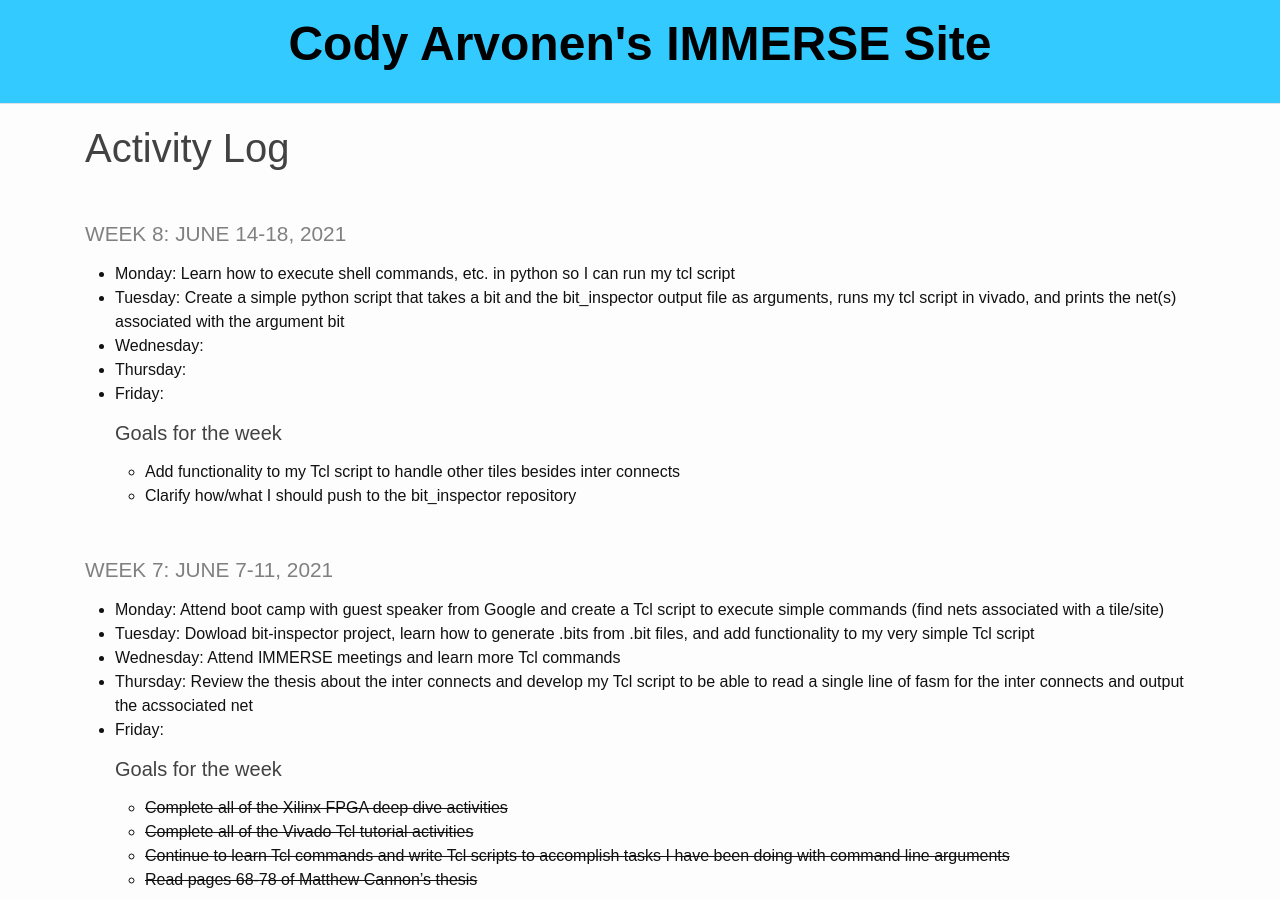
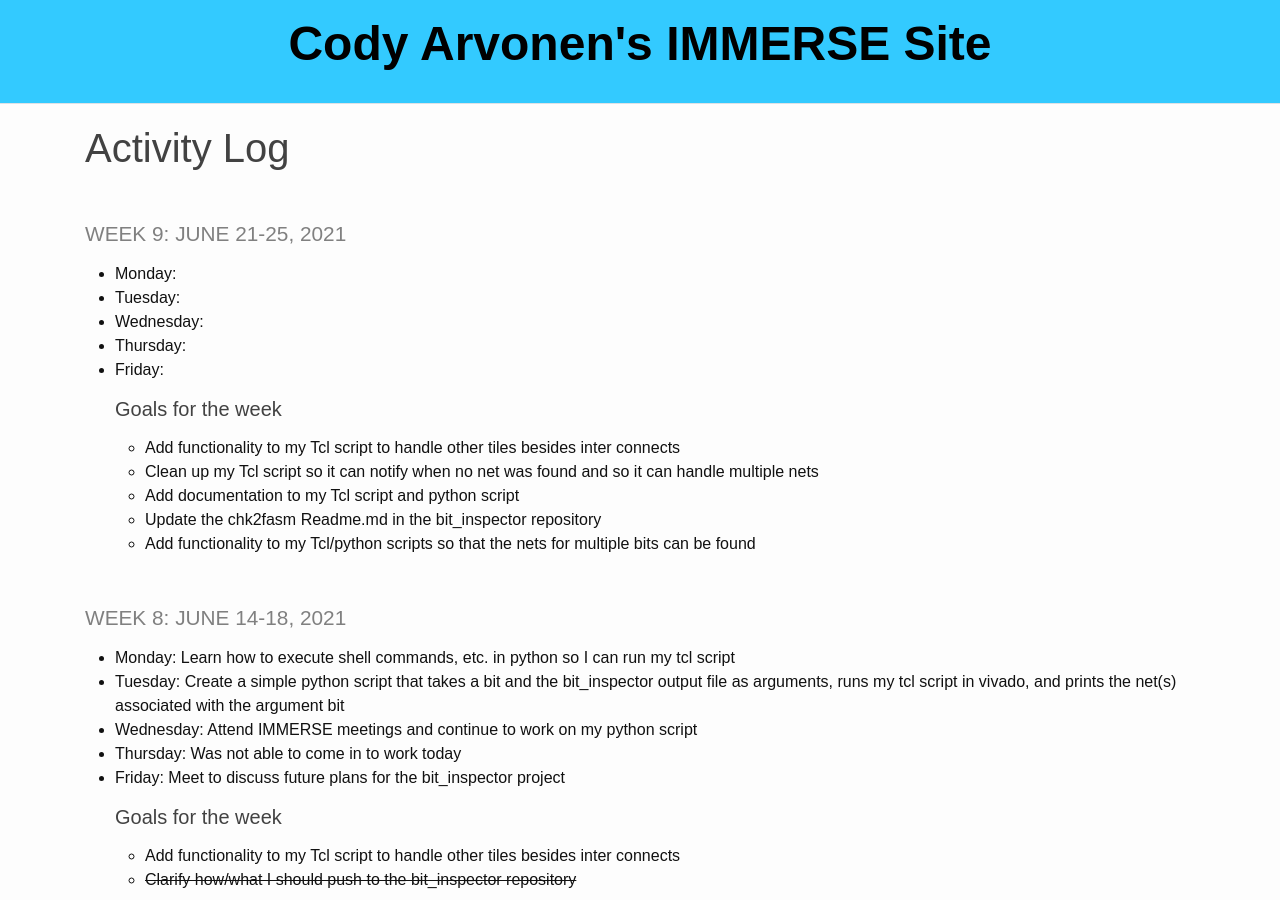
Before and after one commit to codyarvonen/personal_website, a Jekyll site: the page built from _pages/log.md, in a window 1280 px wide and 900 px high. Built offline with Jekyll 4.4.1, drawn with Linux system fonts in a browser that asks for light colours.

Commit message:
week8 updates

```diff
--- a/_pages/log.md
+++ b/_pages/log.md
@@ -3,17 +3,32 @@ layout: default
 title: Activity Log
 ---
 
-### **Week 8: June 14-18, 2021**
+### **Week 9: June 21-25, 2021**
 
-* **Monday**: Learn how to execute shell commands, etc. in python so I can run my tcl script
-* **Tuesday**: Create a simple python script that takes a bit and the bit_inspector output file as arguments, runs my tcl script in vivado, and prints the net(s) associated with the argument bit
+* **Monday**:
+* **Tuesday**:
 * **Wednesday**:
 * **Thursday**:
 * **Friday**:
 
   ##### **Goals for the week**
     * Add functionality to my Tcl script to handle other tiles besides inter connects
-    * Clarify how/what I should push to the bit_inspector repository
+    * Clean up my Tcl script so it can notify when no net was found and so it can handle multiple nets
+    * Add documentation to my Tcl script and python script
+    * Update the chk2fasm Readme.md in the bit_inspector repository
+    * Add functionality to my Tcl/python scripts so that the nets for multiple bits can be found
+
+### **Week 8: June 14-18, 2021**
+
+* **Monday**: Learn how to execute shell commands, etc. in python so I can run my tcl script
+* **Tuesday**: Create a simple python script that takes a bit and the bit_inspector output file as arguments, runs my tcl script in vivado, and prints the net(s) associated with the argument bit
+* **Wednesday**: Attend IMMERSE meetings and continue to work on my python script
+* **Thursday**: Was not able to come in to work today
+* **Friday**: Meet to discuss future plans for the bit_inspector project
+
+  ##### **Goals for the week**
+    * Add functionality to my Tcl script to handle other tiles besides inter connects
+    * ~~Clarify how/what I should push to the bit_inspector repository~~
 
 ### **Week 7: June 7-11, 2021**
 
```
Also changed, not shown: _pages/schedule.md (+8 -0 lines).
